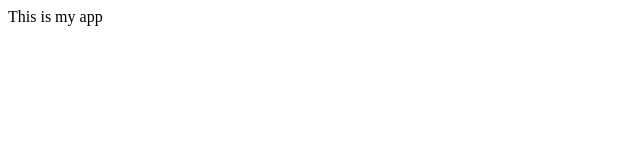
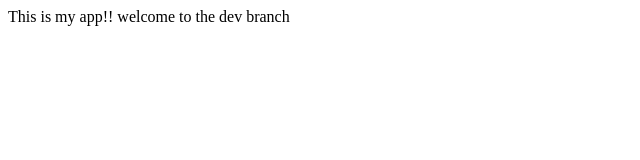
Before and after one commit to BRoe-Code/it3038c-scripts-1, a plain HTML site: page testing/index.html in a window 1280 px wide. Shown: the whole page, without its empty margins (0-640 px from the left). Drawn offline with Linux system fonts and the light colour scheme.

Commit message:
added my changes

```diff
--- a/testing/index.html
+++ b/testing/index.html
@@ -3,6 +3,6 @@
 		<title>My App </title>
 	</head>
 	<body>
-		This is my app
+		This is my app!! welcome to the dev branch
 	</body>
 </html>
```
